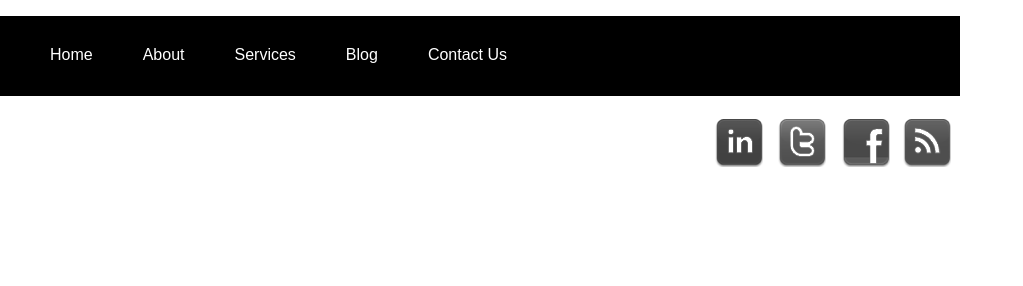
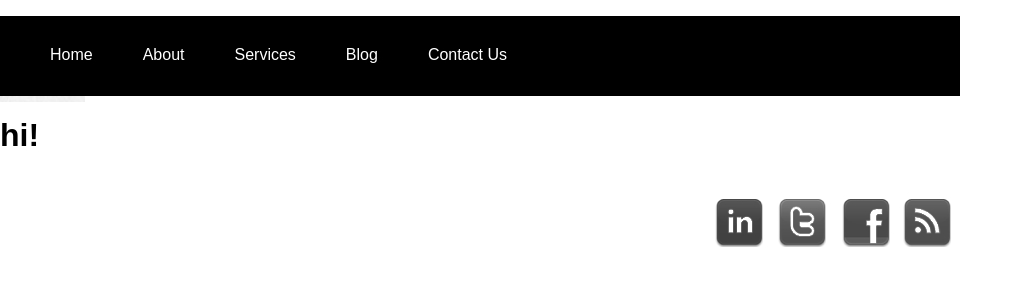
Before and after one commit to suengo8/busyhands_v2, a plain HTML site: page index.html in a window 1280 px wide. Shown: the whole page, without its empty margins (0-1023 px from the left). Drawn offline with Linux system fonts and the light colour scheme.

Commit message:
added some stuff
added some stuff

```diff
--- a/index.html
+++ b/index.html
@@ -60,7 +60,10 @@ Suggestions for ID names and classes
              </div>
 
 
-			<div id="header"> </div>
+			<div id="header">
+                <h1> hi! </h1>
+
+            </div>
 
 
   			<div id="socialMedia">
```
